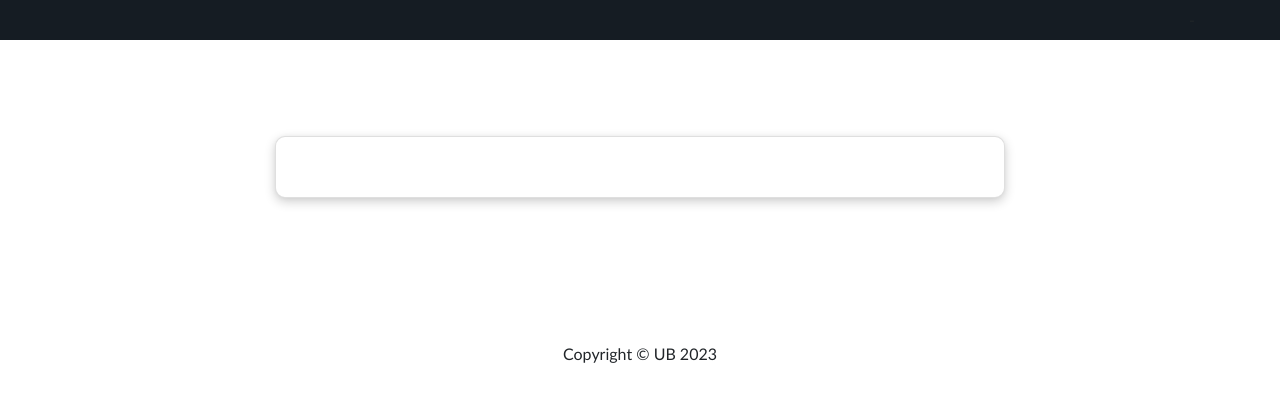
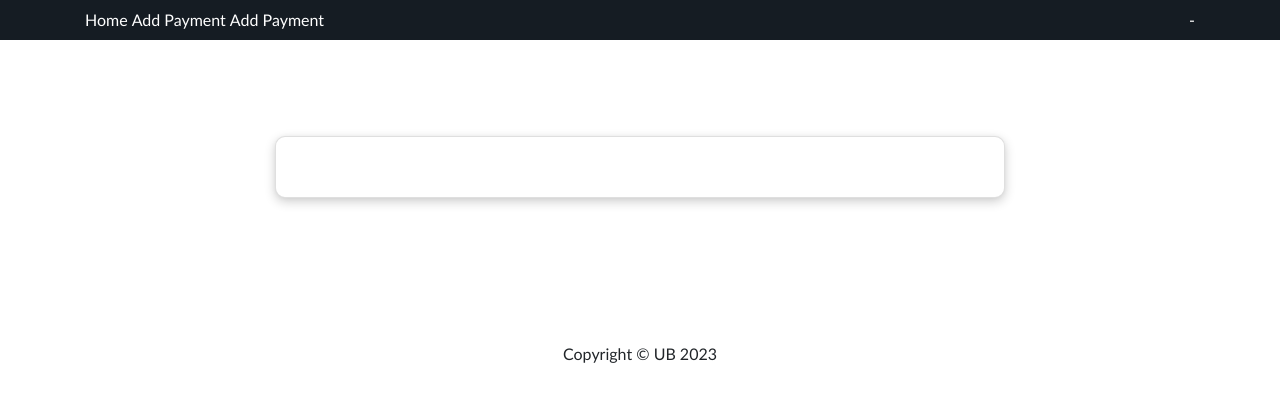
Before and after one commit to abidgulshahid/gym-management, a Django app: page /dashboard/ in a window 1280 px wide. Shown: the top 402 px of the page. Run offline with Django 4.2, Linux system fonts and the light colour scheme; a user stored in the database is signed in.

Commit message:
Update _navbar.html

```diff
--- a/gym_users/templates/gym_users/_partial/_navbar.html
+++ b/gym_users/templates/gym_users/_partial/_navbar.html
@@ -1,16 +1,25 @@
 <style>
     .navbar {
+    color:white;
     background-color:hsl(210, 25%, 11%) !important;
     }
+    .navbar a {color:white}
 </style>
 
         <nav class="navbar navbar-expand-lg navbar-dark bg-dark nav-right ">
             <div class="container">
                 <button class="navbar-toggler" type="button" data-bs-toggle="collapse" data-bs-target="#navbarSupportedContent" aria-controls="navbarSupportedContent" aria-expanded="false" aria-label="Toggle navigation"><span class="navbar-toggler-icon"></span></button>
                <div class="collapse navbar-collapse float-left" id="navbarSupportedContent">
+                   {% if request.user.is_authenticated %}
                     <ul class="navbar-nav ms-auto mb-2 mb-lg-0 ">
+                        <li>Home</li>
+                        <li><a href="#" class="p-1">Add Payment</a> </li>
+                        <li><a href="#">Add Payment</a> </li>
+
 
                     </ul>
+                   {% else %}
+                   {% endif %}
                 </div> -
             </div>
         </nav>
```
